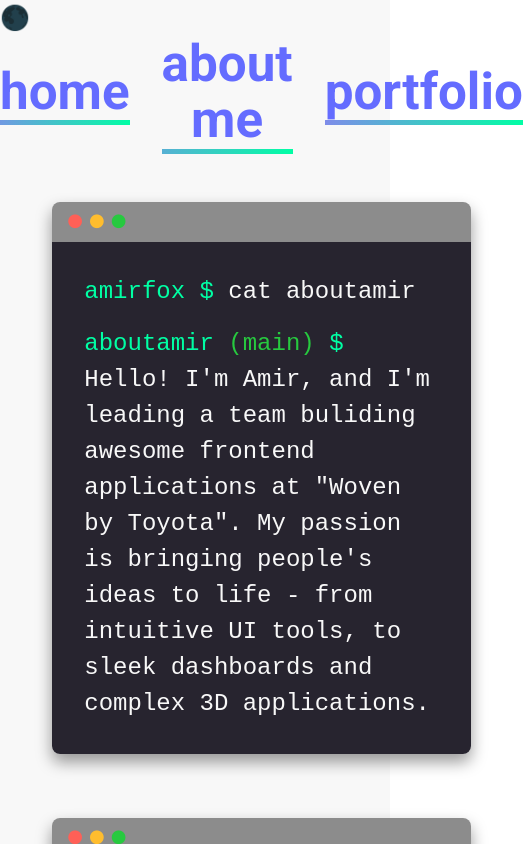
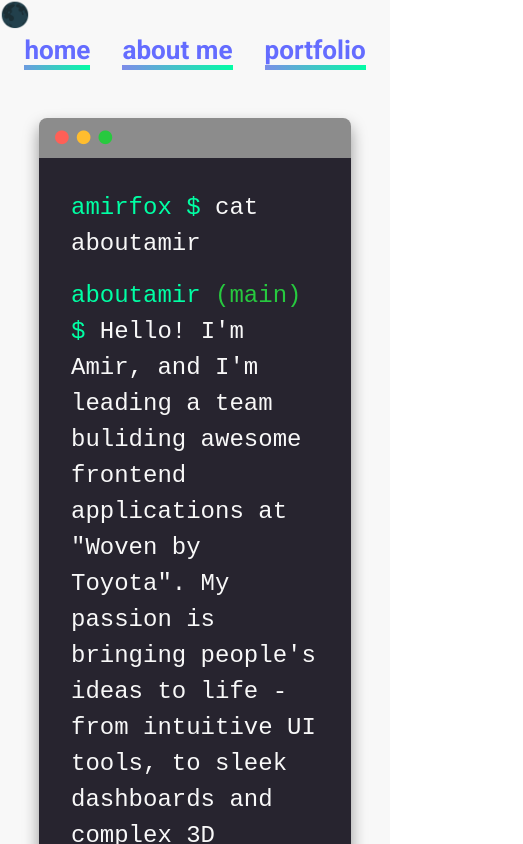
Before and after one commit to AmirFox/AmirFox.github.io, a React (Vite) app: page /about in a window 390 px wide. Shown: the top 844 px of the page, 523 px wide, since content can reach past the window. Built offline with nearby package versions, Linux system fonts and the light colour scheme.

Commit message:
Cleaned up formatting and content for responsive mobile layout

```diff
--- a/src/components/baseLayout/BaseLayout.tsx
+++ b/src/components/baseLayout/BaseLayout.tsx
@@ -29,19 +29,12 @@ export default function BaseLayout() {
 
    return (
       <Box className={darkMode ? Style.dark : Style.light} width={"100vw"}>
-         <Grid container display={'flex'} flexDirection={'column'} minHeight={'100vh'}
-               justifyContent={'space-between'}>
-            <Grid item>
-               <NavBar darkMode={darkMode} handleClick={handleToggleDarkMode}/>
-            </Grid>
-            <Grid item flexGrow={2}>
-               <Routes>
+                        <NavBar darkMode={darkMode} handleClick={handleToggleDarkMode}/>
+                        <Routes>
                   <Route path={'/'} element={<Home/>}/>
                   <Route path={'/about'} element={<About/>}/>
                   <Route path={'/portfolio'} element={<Portfolio/>}/>
                </Routes>
-            </Grid>
-         </Grid>
       </Box>
    )
 }
--- a/src/components/home/Home.tsx
+++ b/src/components/home/Home.tsx
@@ -10,14 +10,14 @@ export default function Home() {
 
    return (
       <Box component={'main'} display={'flex'} flexDirection={{ xs: 'column', md: 'row' }} alignItems={'center'}
-         justifyContent={'center'} minHeight={'calc(100vh - 175px)'}>
+         justifyContent={'center'} minHeight={'100vh'}>
          <Box className={classNames(Style.avatar, Style.shadowed)} alt={'image of developer'} style={{ background: info.gradient }} component={'img'} src={me} width={{ xs: '35vh', md: '40vh' }}
             height={{ xs: '35vh', md: '40vh' }}
             borderRadius={'50%'} p={'0.75rem'} mb={{ xs: '1rem', sm: 0 }} mr={{ xs: 0, md: '2rem' }} />
          <Box>
             <h1>Hi, I'm <span style={{ background: info.gradient, WebkitBackgroundClip: 'text', WebkitTextFillColor: 'transparent' }}>{info.firstName}</span><span className={Style.hand}>🤚</span>
             </h1>
-            <h2>{info.byline}.</h2>
+            <h2>{info.byline}</h2>
             <Box component={'ul'} p={'0.8rem'}>
                {info.miniBio.map((bio: { emoji: string, text: string }, index: number) => (
                   <EmojiBullet key={index} emoji={bio.emoji} text={bio.text} />
--- a/src/components/navBar/NavBar.tsx
+++ b/src/components/navBar/NavBar.tsx
@@ -32,7 +32,7 @@ const NavBar = (props: {darkMode: boolean, handleClick : MouseEventHandler}) =>
                     <Toggler darkMode={props.darkMode} handleClick={props.handleClick}/>
             <Box component={'ul'} display={'flex'} justifyContent={'center'} alignItems={'center'}
                  gap={{xs: '2rem', md: '8rem'}}
-                 textTransform={'lowercase'} fontSize={'1rem'}>
+                 textTransform={'lowercase'} fontSize={'.51rem'}>
                 {links.map((link, index) => (
                     <Box key={index} component={'li'} className={Style.active}
                          sx={{borderImageSource: info.gradient}}>
--- a/src/components/portfolio/Portfolio.tsx
+++ b/src/components/portfolio/Portfolio.tsx
@@ -4,7 +4,8 @@ import { info } from '../../info/Info';
 
 export default function Portfolio() {
     return (
-        <Box>
+        <Box  component={'main'} display={'flex'} flexDirection={{ xs: 'column', md: 'row' }} alignItems={'center'}
+        justifyContent={'center'} minHeight={'100vh'}>
             <Grid container display={'flex'} justifyContent={'center'}>
                 {info.portfolio.map((project : {image: string, live: string, source: string, title: string}, index: number) => (
                    <Grid item xs={12} md={6} key={index}>
--- a/src/index.css
+++ b/src/index.css
@@ -11,7 +11,7 @@
   text-rendering: optimizeLegibility;
   -webkit-font-smoothing: antialiased;
   -moz-osx-font-smoothing: grayscale;
-  -webkit-text-size-adjust: 100%;
+  text-size-adjust: 100%;
 }
 
 a {
--- a/src/info/Info.tsx
+++ b/src/info/Info.tsx
@@ -15,7 +15,7 @@ export const info = {
     miniBio: [
         {
             emoji: '👨‍💻',
-            text: 'Frontend Engineer'
+            text: 'Web Application Engineer'
         },
         {
             emoji: '🗾',
```
